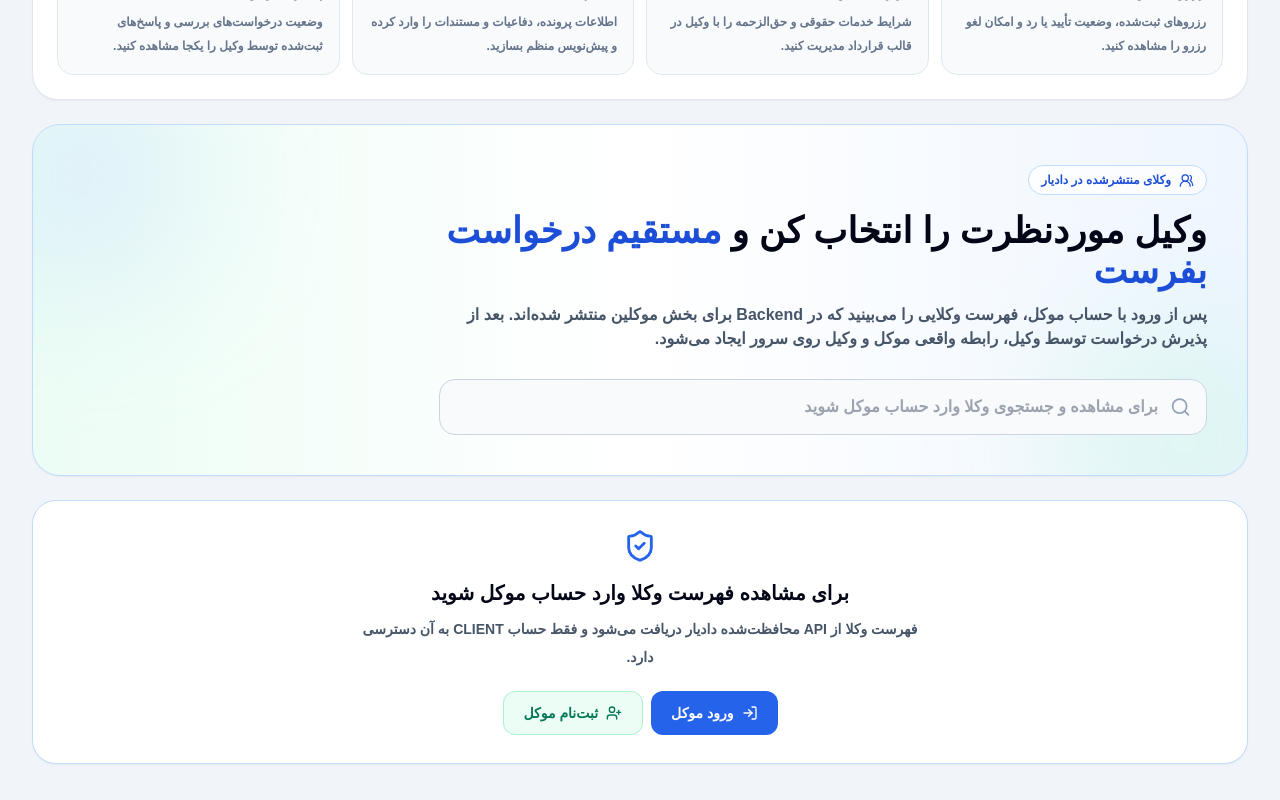
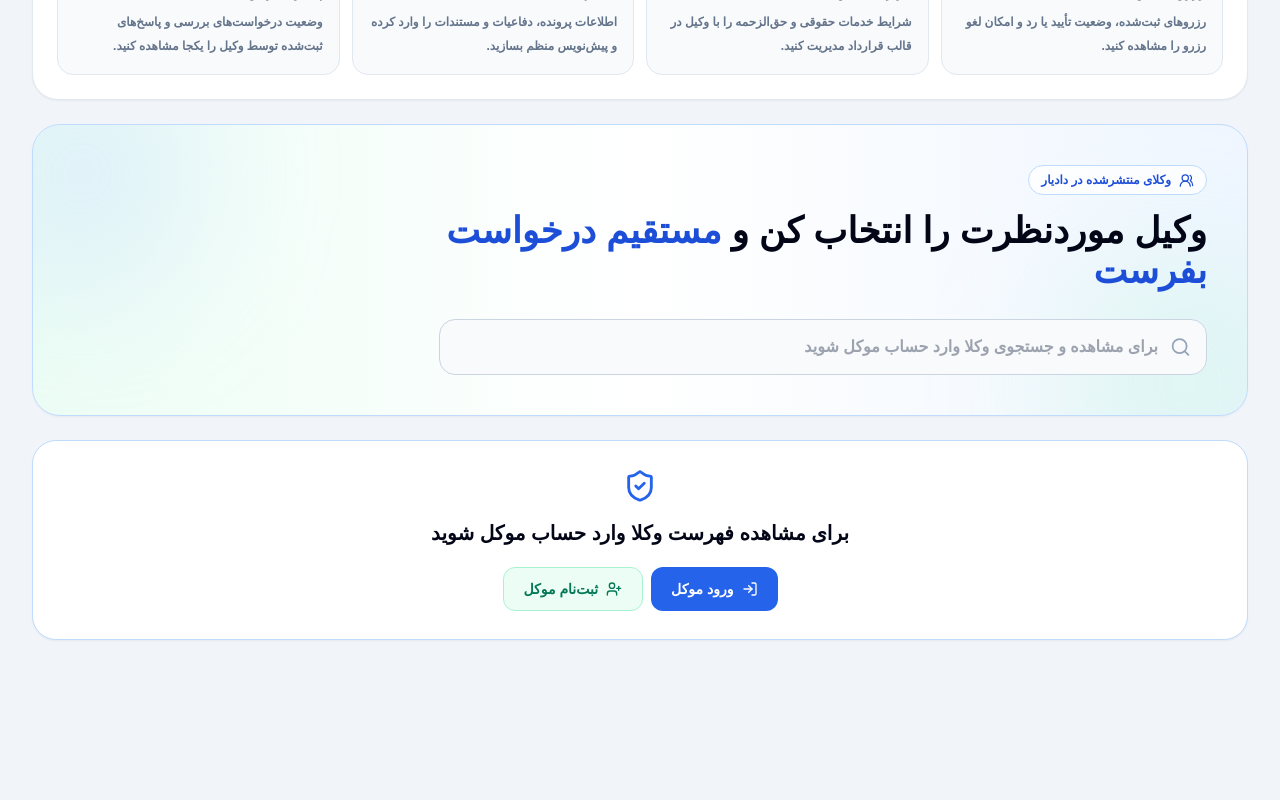
Before and after one commit to Aihan-2005/dadyar, a Next.js app in the folder frontend/: page /client-portal in a window 1280 px wide. Shown: the part 495-1295 px from the top of the page. After the commit the page ends 1171 px from the top, so only its background shows below. Built offline with nearby package versions, Linux system fonts and the light colour scheme.

Commit message:
edit one part

```diff
--- a/frontend/app/client-portal/page.tsx
+++ b/frontend/app/client-portal/page.tsx
@@ -544,9 +544,8 @@ export default function ClientPortalPage() {
                 </span>
               </h1>
 
-              <p className="mt-3 max-w-3xl text-sm font-semibold leading-8 text-slate-600 sm:text-base">
-                پس از ورود با حساب موکل، فهرست وکلایی را می‌بینید که در Backend برای بخش موکلین منتشر شده‌اند. بعد از پذیرش درخواست توسط وکیل، رابطه واقعی موکل و وکیل روی سرور ایجاد می‌شود.
-              </p>
+
+
 
               <div className="mt-7 max-w-3xl">
                 <div className="relative">
@@ -595,9 +594,8 @@ export default function ClientPortalPage() {
                 برای مشاهده فهرست وکلا وارد حساب موکل شوید
               </h2>
 
-              <p className="mx-auto mt-2 max-w-xl text-sm font-semibold leading-7 text-slate-600">
-                فهرست وکلا از API محافظت‌شده دادیار دریافت می‌شود و فقط حساب CLIENT به آن دسترسی دارد.
-              </p>
+
+
 
               <div className="mt-5 flex flex-col justify-center gap-2 sm:flex-row">
                 <Link
```
